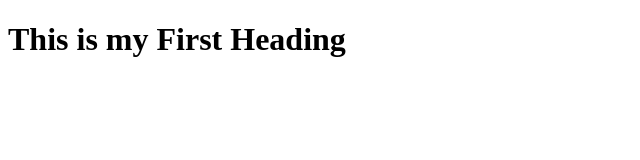
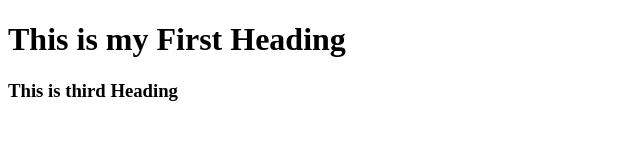
Before and after one commit to Zakria-Mahmood/New-Practice, a plain HTML site: page index.html in a window 1280 px wide. Shown: the whole page, without its empty margins (0-640 px from the left). Drawn offline with Linux system fonts and the light colour scheme.

Commit message:
this is third heading changed

```diff
--- a/index.html
+++ b/index.html
@@ -7,6 +7,6 @@
 </head>
 <body>
     <h1>This is my First Heading</h1>
-
+    <h3>This is third Heading</h3>
 </body>
 </html>
```
